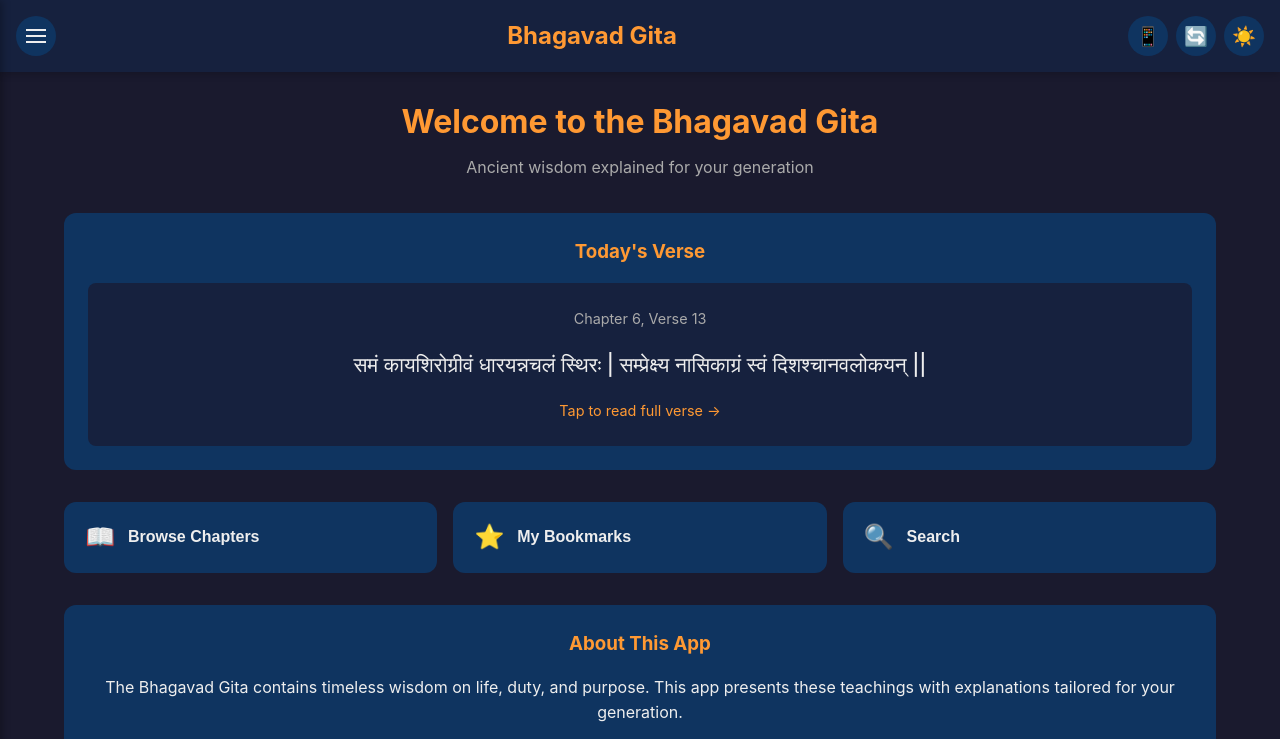
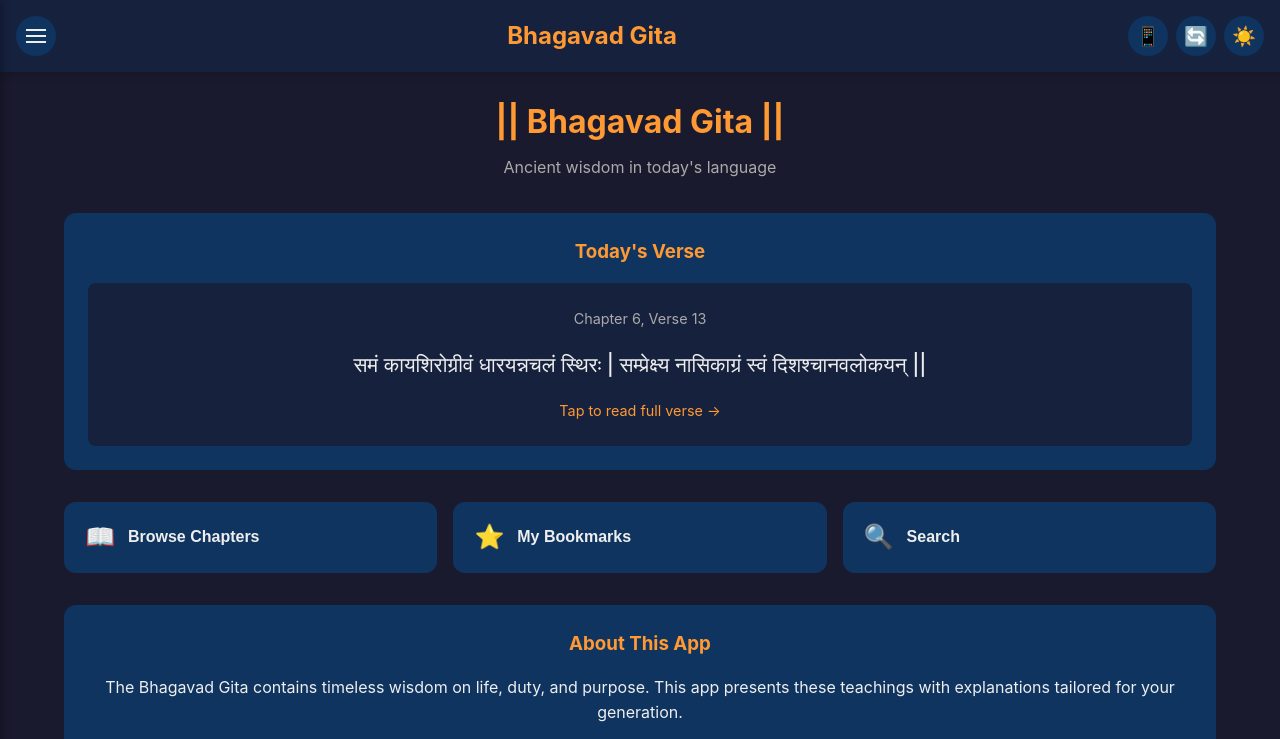
Before and after one commit to rajsbhatta/gita-apps, a website: page index.html in a window 1280 px wide. Shown: the top 739 px of the page. Drawn offline with Linux system fonts and the light colour scheme.

Commit message:
Update hero title and subtitle in index.html

```diff
--- a/index.html
+++ b/index.html
@@ -86,8 +86,8 @@
         <!-- Home View -->
         <div id="homeView" class="view active">
             <div class="hero">
-                <h2 class="hero-title">Welcome to the Bhagavad Gita</h2>
-                <p class="hero-subtitle">Ancient wisdom explained for your generation</p>
+                <h2 class="hero-title">|| Bhagavad Gita ||</h2>
+                <p class="hero-subtitle">Ancient wisdom in today's language</p>
 
                 <!-- Install Banner (optional - shows on home page) -->
                 <div id="installBanner" class="install-banner" style="display: none;">
```
